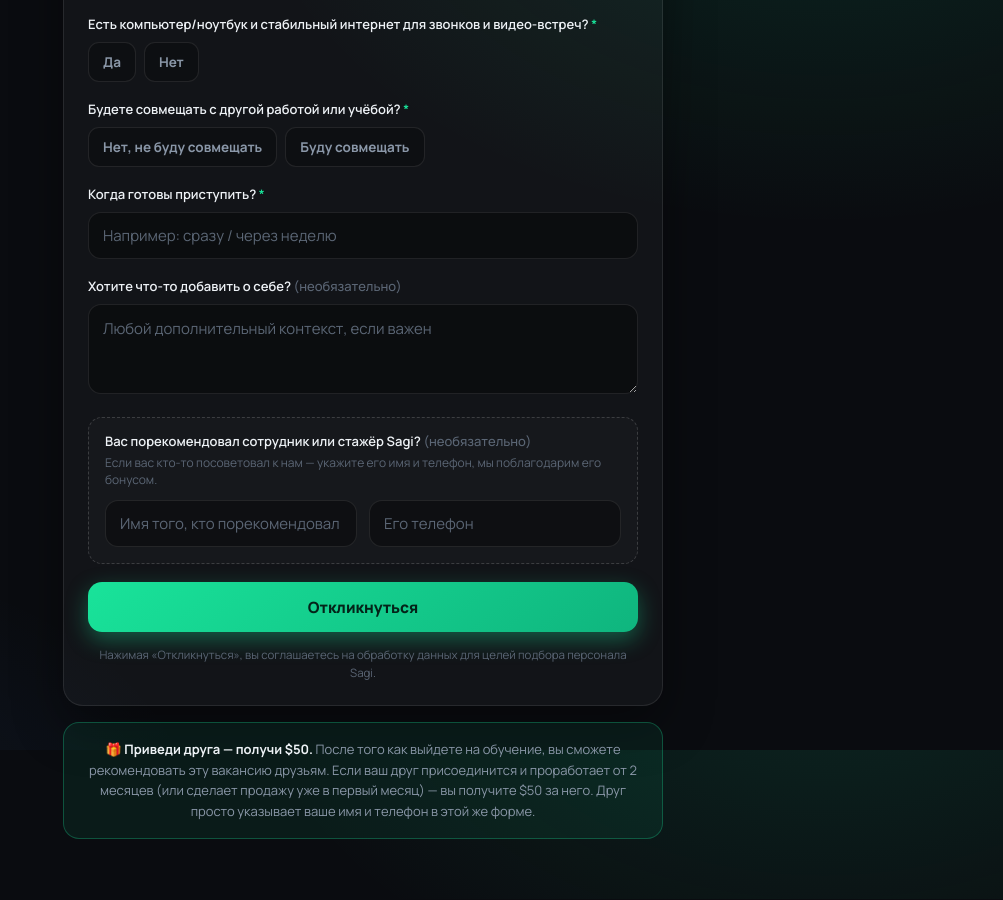
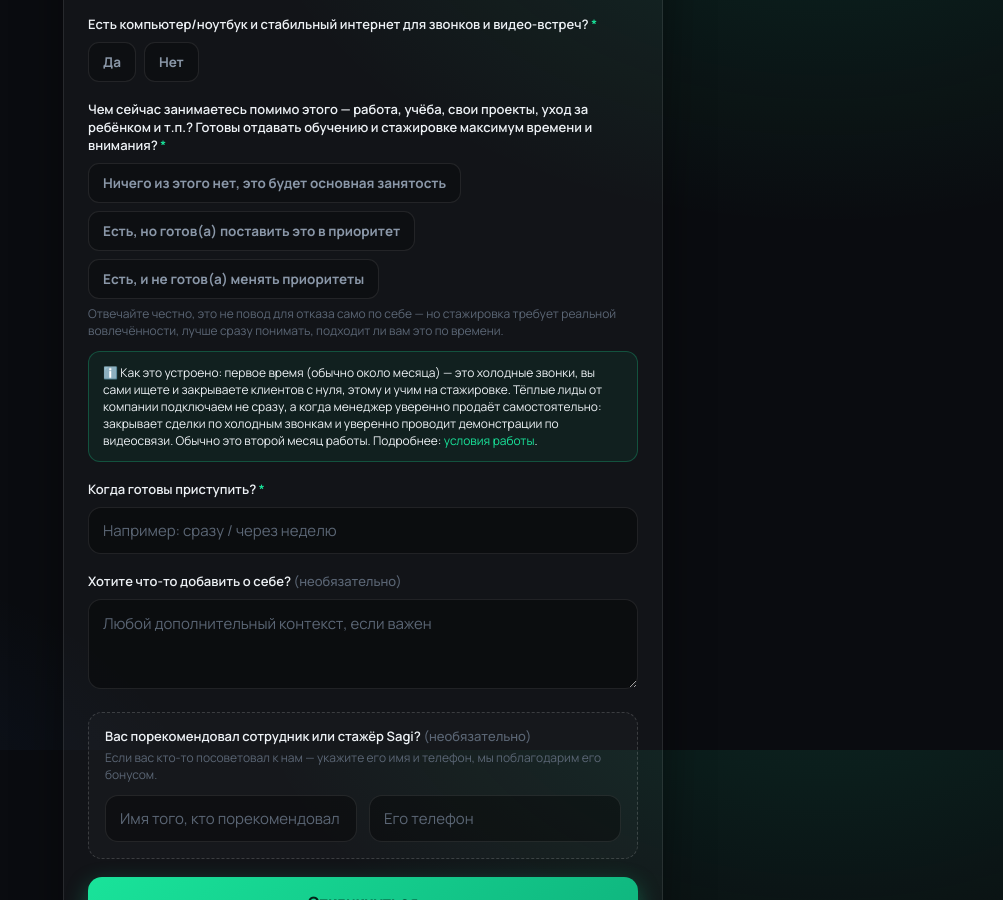
Before and after one commit to sagicommunity/sagi-hr-agent, a website: page apply.html in a window 1280 px wide. Shown: the part 850-1750 px from the top of the page, without its empty margins (277-1280 px from the left). Drawn offline with Linux system fonts and the light colour scheme; a web font is replaced by a local one.

Commit message:
Add files via upload

```diff
--- a/apply.html
+++ b/apply.html
@@ -144,11 +144,17 @@
         </div>
 
         <div class="field">
-          <label>Будете совмещать с другой работой или учёбой? <span class="req">*</span></label>
+          <label>Чем сейчас занимаетесь помимо этого — работа, учёба, свои проекты, уход за ребёнком и т.п.? Готовы отдавать обучению и стажировке максимум времени и внимания? <span class="req">*</span></label>
           <div class="chips" data-field="noCombine">
-            <button type="button" class="chip" data-value="Не буду совмещать, это будет основная занятость">Нет, не буду совмещать</button>
-            <button type="button" class="chip" data-value="Буду совмещать с другой работой/учёбой">Буду совмещать</button>
+            <button type="button" class="chip" data-value="Ничего из этого нет, это будет основная занятость">Ничего из этого нет, это будет основная занятость</button>
+            <button type="button" class="chip" data-value="Есть, но готов(а) поставить это в приоритет и уделять достаточно времени">Есть, но готов(а) поставить это в приоритет</button>
+            <button type="button" class="chip" data-value="Есть, и я не готов(а) менять приоритеты ради этого">Есть, и не готов(а) менять приоритеты</button>
           </div>
+          <div class="hint">Отвечайте честно, это не повод для отказа само по себе — но стажировка требует реальной вовлечённости, лучше сразу понимать, подходит ли вам это по времени.</div>
+        </div>
+
+        <div class="hint" style="background:rgba(25,227,154,.06);border:1px solid rgba(25,227,154,.25);border-radius:12px;padding:12px 14px;margin:-6px 0 18px;color:var(--text)">
+          ℹ️ Как это устроено: первое время (обычно около месяца) — это холодные звонки, вы сами ищете и закрываете клиентов с нуля, этому и учим на стажировке. Тёплые лиды от компании подключаем не сразу, а когда менеджер уверенно продаёт самостоятельно: закрывает сделки по холодным звонкам и уверенно проводит демонстрации по видеосвязи. Обычно это второй месяц работы. Подробнее: <a href="/usloviya.html" target="_blank" rel="noopener">условия работы</a>.
         </div>
 
         <div class="field">
```
Also changed, not shown: usloviya.html (+11 -0 lines).
